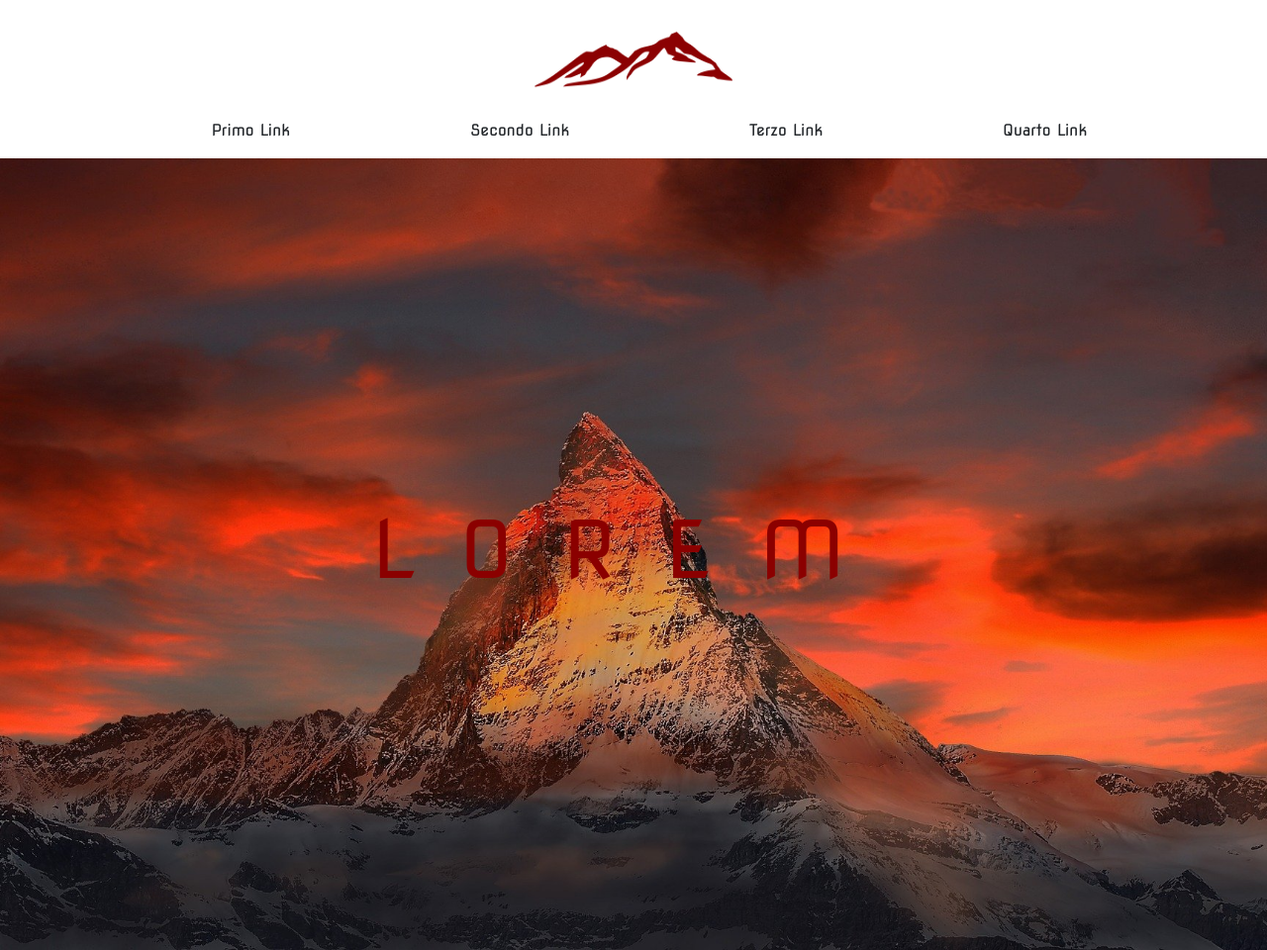
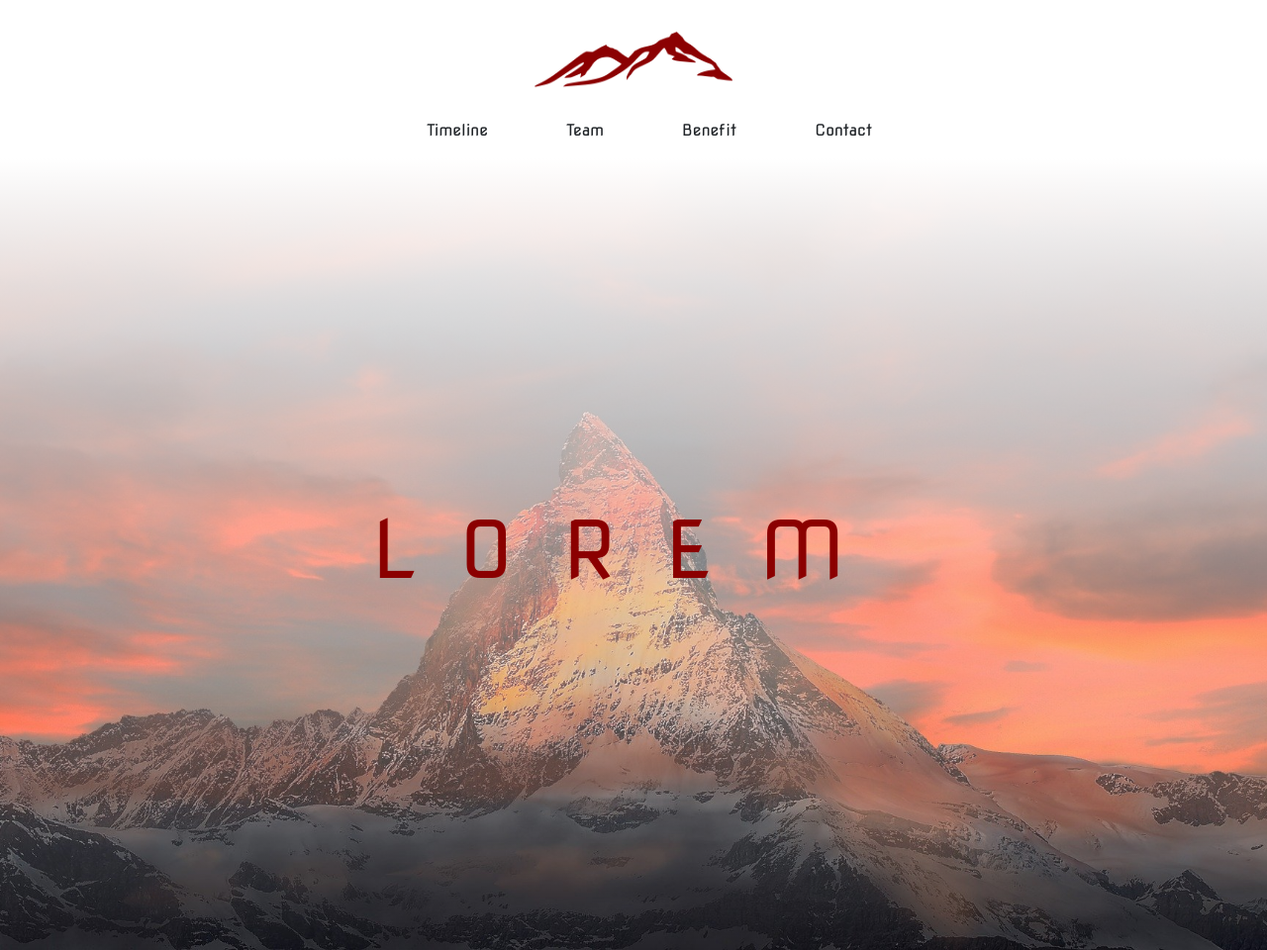
Before and after one commit to Raffaele99r/ProjectRed, a plain HTML site: page ProjectRed/index.html in a window 1280 px wide. Shown: the whole page at 99% size. Drawn offline with nearby package versions, Linux system fonts and the light colour scheme.

Commit message:
aggiunto linear gradient e sistemati margini

```diff
--- a/ProjectRed/index.html
+++ b/ProjectRed/index.html
@@ -23,21 +23,21 @@
 
         <ul class="indirizzi">
             <li>
-                Primo Link
+                Timeline
             </li>
             <li>
-                Secondo Link
+                Team
             </li>
             <li>
-                Terzo Link
+                Benefit
             </li>
             <li>
-                Quarto Link
+                Contact
             </li>
         </ul>
     </nav>
 
-    <header class="vh-100 sfondo d-flex justify-content-center align-items-center">
+    <header class="vh-100 sfondo d-flex flex-column justify-content-center align-items-center">
         <h1 class="titolone">LOREM</h1>
     </header>
 
--- a/ProjectRed/style.css
+++ b/ProjectRed/style.css
@@ -6,22 +6,23 @@
 }
 
 nav{
+    width: 100%;
     display: flex;
     justify-content: center;
-    width: 100vw;
+
 }
 #logo{
     width: 200px;
     height: 120px;
 }
 .mont{
-    width: 100vw;
+
     display: flex;
     justify-content: center;
 }
 
 .indirizzi{
-    width: 100%;
+    width: 50%;
     display: flex;
     justify-content: space-evenly;
 
@@ -31,9 +32,16 @@ li{
 }
 
 .sfondo {
-    background-image: url(img/switzerland-862870_1920.jpg);
-    background-size: cover;
-    background-position: center;
+    background-image: linear-gradient(
+        rgba( 255, 255, 255, 1),
+        rgba(255, 255, 255, 0)
+        ),
+         url(img/switzerland-862870_1920.jpg),
+         url(img/mountains.png);
+         background-size: cover;
+         background-position:center;
+
+
 }
 
 h1 {
```
